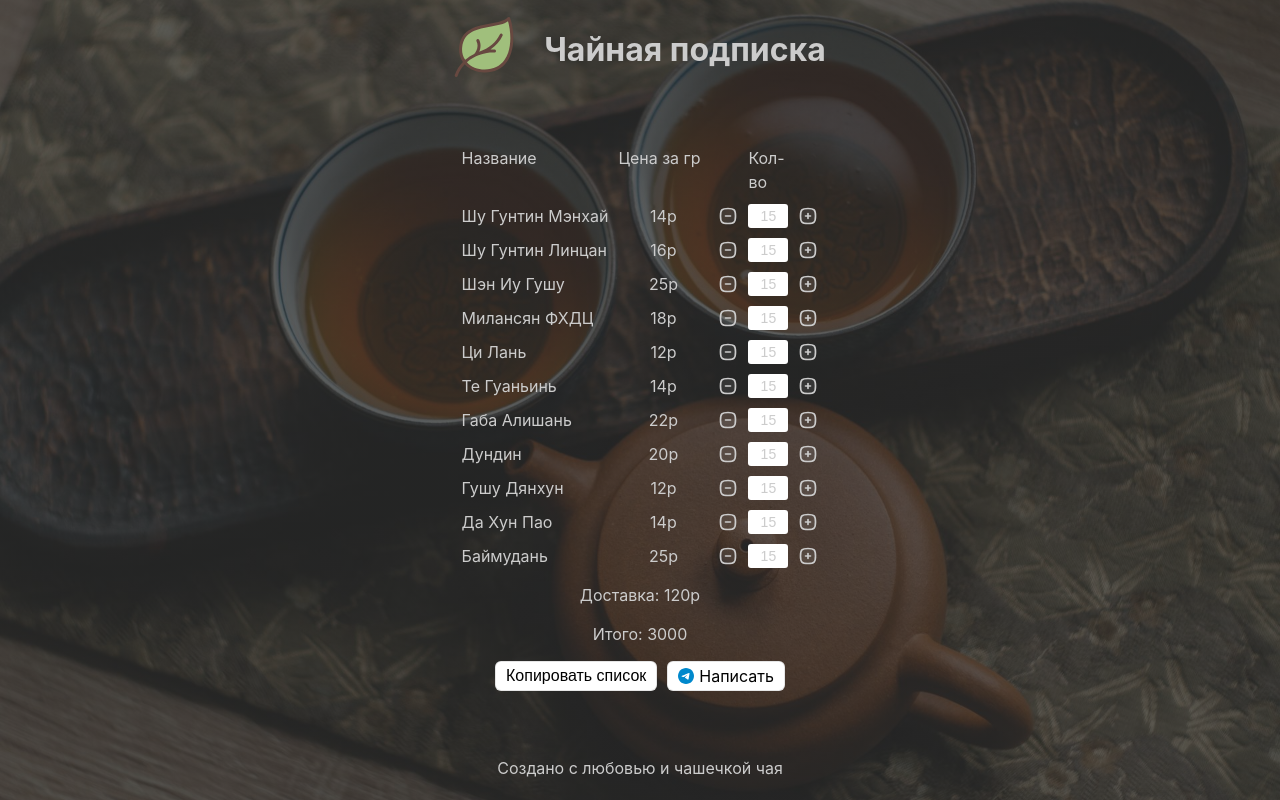
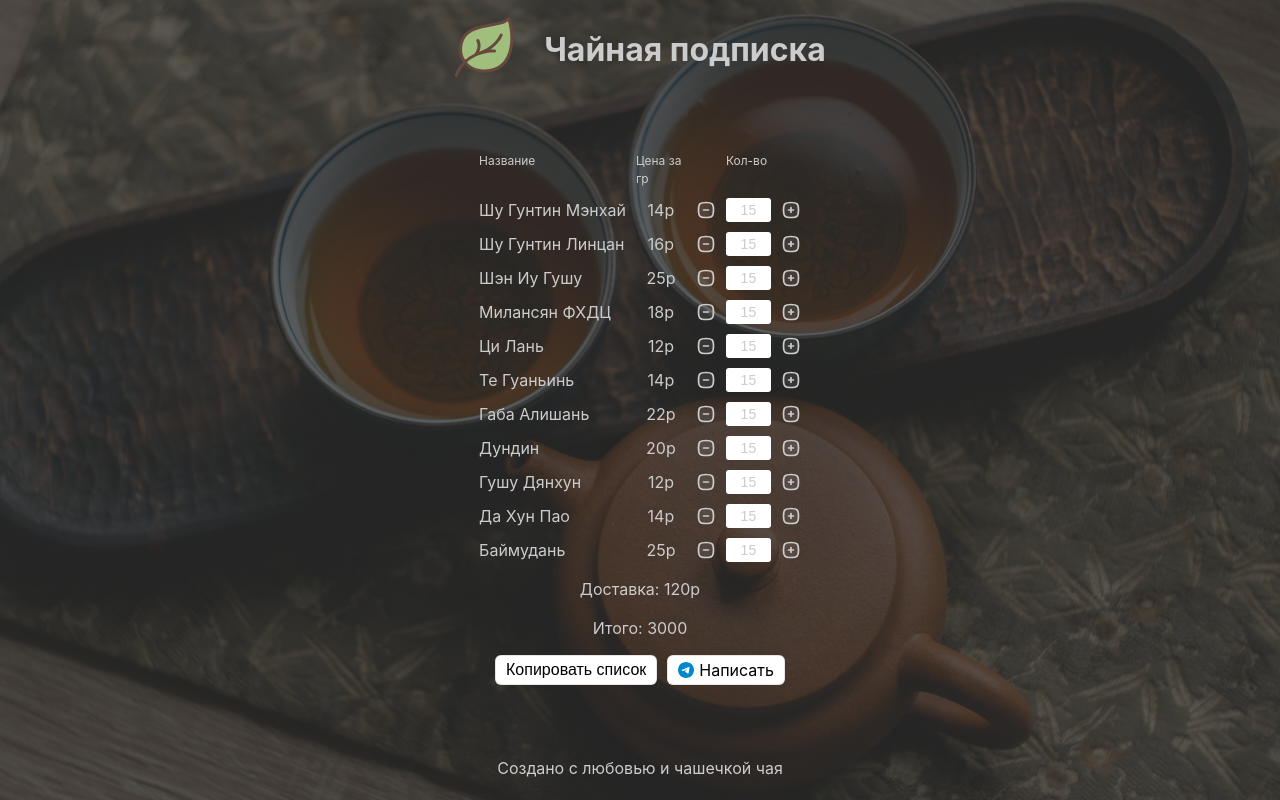
Before and after one commit to ivan-lev/tea-subscription, a React (Vite) app: page / in a window 1280 px wide. Built offline with nearby package versions, Linux system fonts and the light colour scheme.

Commit message:
style: stylize list headers

```diff
--- a/src/components/Main/Main.scss
+++ b/src/components/Main/Main.scss
@@ -9,7 +9,11 @@
   &__list {
     display: grid;
     gap: 10px;
-    grid-template-columns: 1fr 90px 20px 40px 20px;
+    grid-template-columns: 1fr 50px 20px 45px 20px;
+  }
+
+  &__list-header {
+    font-size: 12px;
   }
 
   &__buttons {
--- a/src/components/Main/Main.tsx
+++ b/src/components/Main/Main.tsx
@@ -33,11 +33,11 @@ export default function Main() {
   return (
     <main className="content">
       <div className="content__list">
-        <span>Название</span>
-        <span>Цена за гр</span>
-        <span></span>
-        <span>Кол-во</span>
-        <span></span>
+        <span className="content__list-header">Название</span>
+        <span className="content__list-header">Цена за гр</span>
+        <span className="content__list-header"></span>
+        <span className="content__list-header">Кол-во</span>
+        <span className="content__list-header"></span>
         {teaList.map(tea => (
           <Row key={tea.id} tea={tea} teaList={teaList} setTeaList={setTeaList} />
         ))}
```
